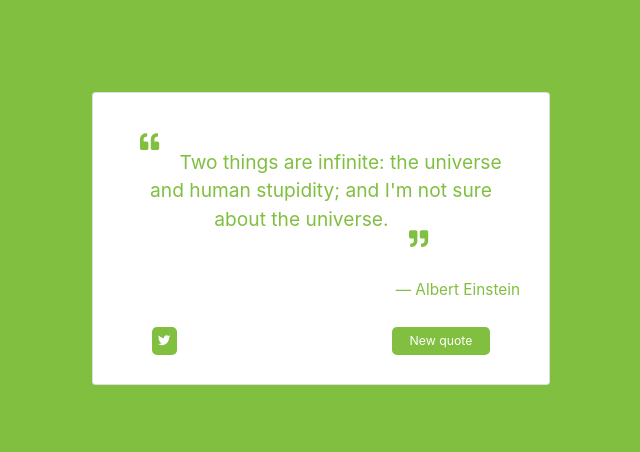
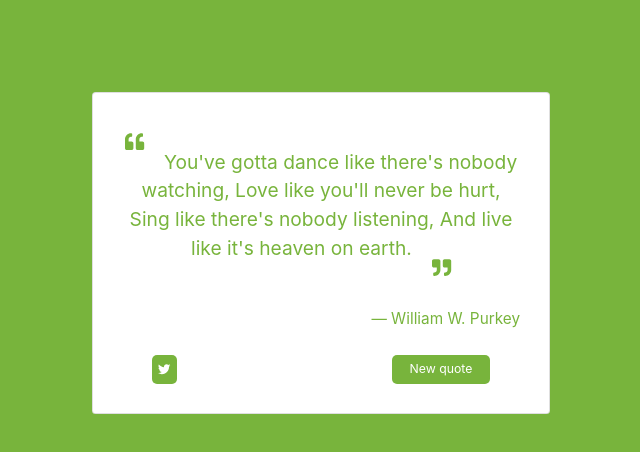
Before and after one commit to detljh/random-quote-machine, a React (Create React App) app: page / in a window 1280 px wide. Shown: the top 452 px of the page, without its empty margins (319-959 px from the left). Built offline with nearby package versions, Linux system fonts and the light colour scheme.

Commit message:
added more quotes and theme colours

```diff
--- a/src/app/home/themes.js
+++ b/src/app/home/themes.js
@@ -1,2 +1,2 @@
 export default ['lime-theme', 'red-theme', 'cyan-theme', 'purple-theme', 'yellow-theme', 'green-theme',
-'royal-blue-theme', 'pink-theme'];
+'royal-blue-theme', 'pink-theme', 'orange-theme', 'dark-pink-theme', 'forest-green-theme', 'crimson-theme', 'dark-violet-theme'];
--- a/src/app/home/themes.scss
+++ b/src/app/home/themes.scss
@@ -1,7 +1,7 @@
 $transition-time: 0.5s ease-in-out;
 
 .lime-theme {
-    $theme-color: hsl(90, 50%, 50%);
+    $theme-color: hsl(90, 50%, 47%);
     background-color: $theme-color;
     transition: background-color $transition-time;
 
@@ -34,7 +34,7 @@ $transition-time: 0.5s ease-in-out;
 }
 
 .cyan-theme {
-    $theme-color: hsl(180, 50%, 50%);
+    $theme-color: hsl(180, 50%, 47%);
     background-color: $theme-color;
     transition: background-color $transition-time;
 
@@ -128,3 +128,83 @@ $transition-time: 0.5s ease-in-out;
         transition: color $transition-time;
     }
 }
+
+.orange-theme {
+    $theme-color: hsl(15, 50%, 50%);
+    background-color: $theme-color;
+    transition: background-color $transition-time;
+
+    button, a {
+        background-color: $theme-color;
+        transition: background-color $transition-time;
+    }
+
+    #quote, .quote-icon, #author {
+        color: $theme-color;
+        transition: color $transition-time;
+    }
+}
+
+.dark-pink-theme {
+    $theme-color: hsl(347, 55%, 44%);
+    background-color: $theme-color;
+    transition: background-color $transition-time;
+
+    button, a {
+        background-color: $theme-color;
+        transition: background-color $transition-time;
+    }
+
+    #quote, .quote-icon, #author {
+        color: $theme-color;
+        transition: color $transition-time;
+    }
+}
+
+.forest-green-theme {
+    $theme-color: hsl(157, 84%, 20%);
+    background-color: $theme-color;
+    transition: background-color $transition-time;
+
+    button, a {
+        background-color: $theme-color;
+        transition: background-color $transition-time;
+    }
+
+    #quote, .quote-icon, #author {
+        color: $theme-color;
+        transition: color $transition-time;
+    }
+}
+
+.crimson-theme {
+    $theme-color: hsl(0, 84%, 20%);
+    background-color: $theme-color;
+    transition: background-color $transition-time;
+
+    button, a {
+        background-color: $theme-color;
+        transition: background-color $transition-time;
+    }
+
+    #quote, .quote-icon, #author {
+        color: $theme-color;
+        transition: color $transition-time;
+    }
+}
+
+.dark-violet-theme {
+    $theme-color: hsl(268, 84%, 20%);
+    background-color: $theme-color;
+    transition: background-color $transition-time;
+
+    button, a {
+        background-color: $theme-color;
+        transition: background-color $transition-time;
+    }
+
+    #quote, .quote-icon, #author {
+        color: $theme-color;
+        transition: color $transition-time;
+    }
+}
--- a/src/quotes.json
+++ b/src/quotes.json
@@ -11,5 +11,23 @@
     }, {
         "quote": "So many books, so little time.",
         "author": "Frank Zappa"
+    }, {
+        "quote": "Be who you are and say what you feel, because those who mind don't matter, and those who matter don't mind.",
+        "author": "Bernard M. Baruch"
+    }, {
+        "quote": "You've gotta dance like there's nobody watching, Love like you'll never be hurt, Sing like there's nobody listening, And live like it's heaven on earth.",
+        "author": "William W. Purkey"
+    }, {
+        "quote": "You know you're in love when you can't fall asleep because reality is finally better than your dreams.",
+        "author": "Dr. Seuss"
+    }, {
+        "quote": "You only live once, but if you do it right, once is enough.",
+        "author": "Mae West"
+    }, {
+        "quote": "Be the change that you wish to see in the world.",
+        "author": "Mahatma Gandhi"
+    }, {
+        "quote": "In three words I can sum up everything I've learned about life: it goes on.",
+        "author": "Robert Frost"
     }
 ]
```
